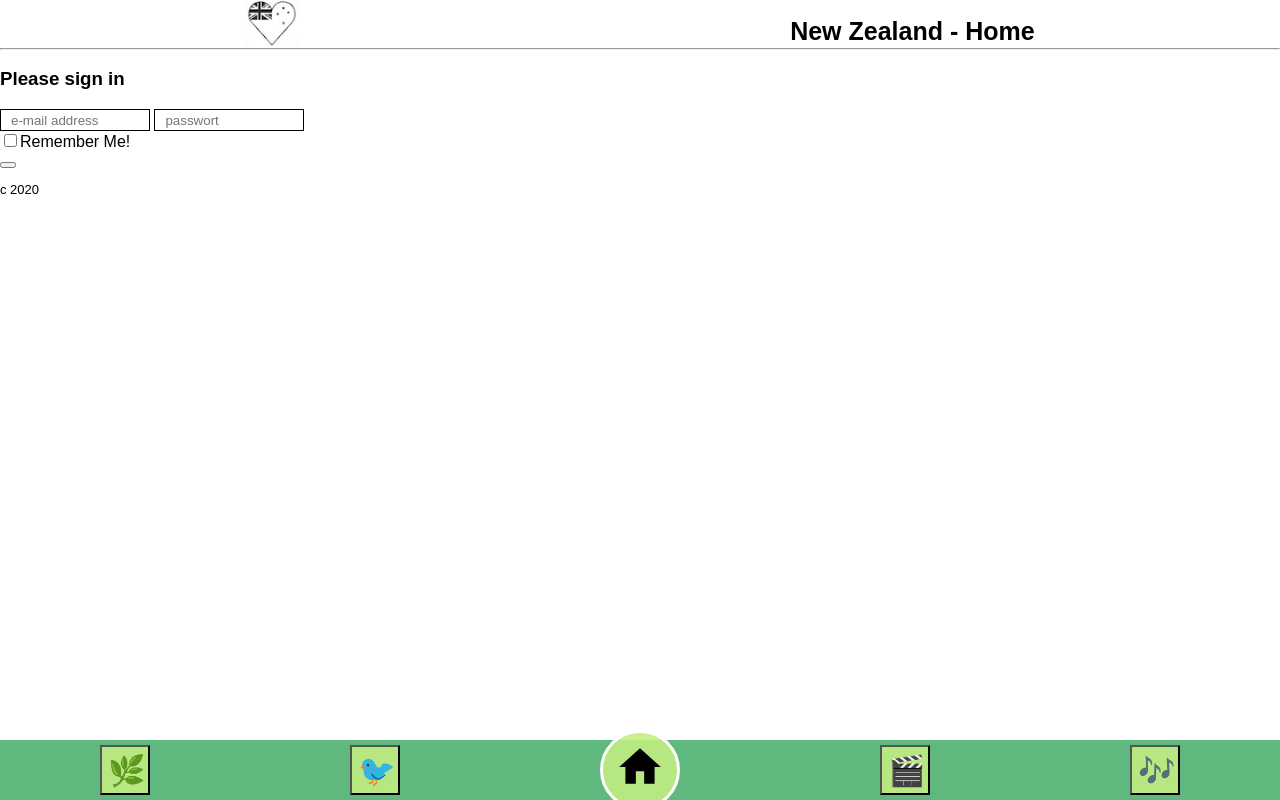
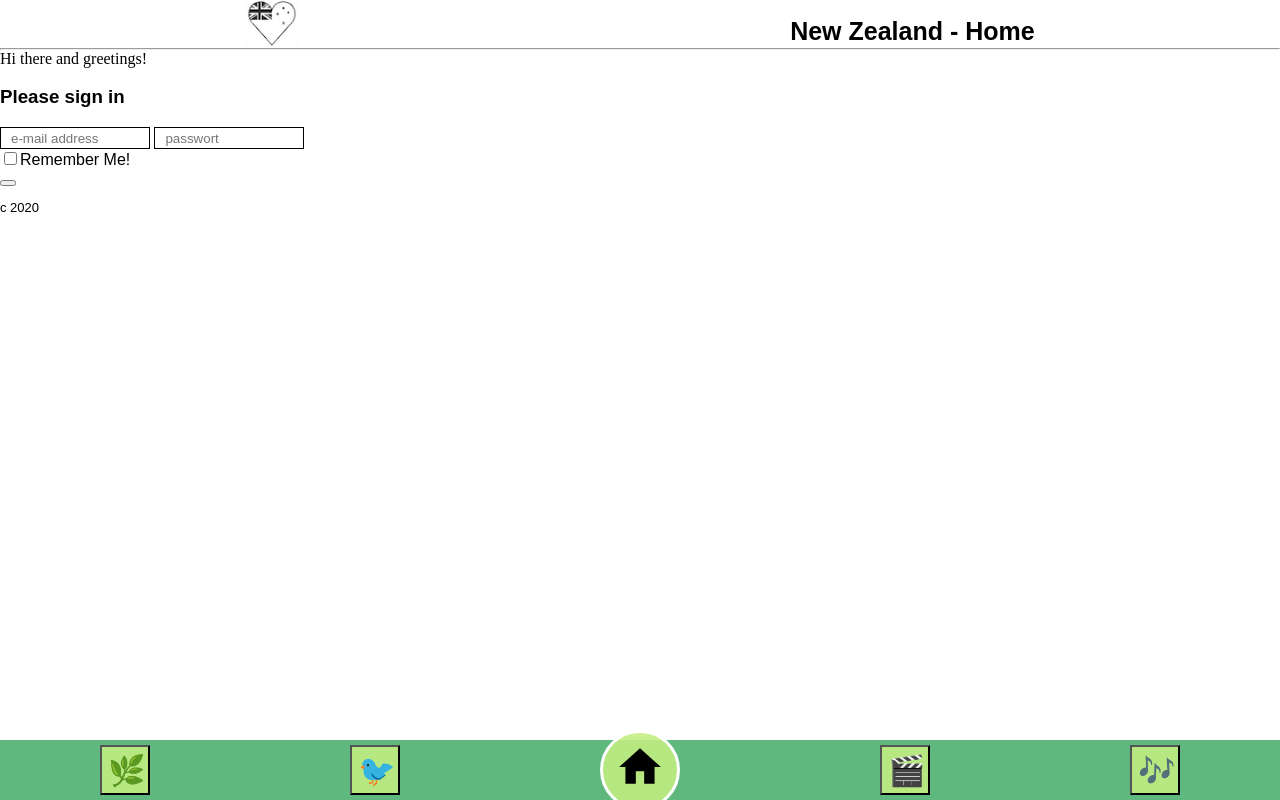
Before and after one commit to neuefische/newzeeland, a website: page index.html in a window 1280 px wide. Drawn offline with nearby package versions, Linux system fonts and the light colour scheme; files that its build step writes are made by us from their sources.

Commit message:
Correct movie and add js text

```diff
--- a/index.html
+++ b/index.html
@@ -39,8 +39,10 @@
         ><button class="btn-nav btn-nav__home btn-nav__active">
           <img id="btn-home" src="pictures/homebutton.svg" /></button
       ></a>
-      <a href="film.html"><button class="btn-nav">🎬</button></a>
+      <a href="movie.html"><button class="btn-nav">🎬</button></a>
       <a href="musik.html"><button class="btn-nav">🎶</button></a>
     </footer>
+
+    <script src="src/main.js" type="module"></script>
   </body>
 </html>
--- /dev/null
+++ b/src/main.js
@@ -0,0 +1,13 @@
+function addElement() {
+  // erstelle ein neues div Element
+  // und gib ihm etwas Inhalt
+  const newDiv = document.createElement("div");
+  const newContent = document.createTextNode("Hi there and greetings!");
+  newDiv.appendChild(newContent); // füge den Textknoten zum neu erstellten div hinzu.
+
+  // füge das neu erstellte Element und seinen Inhalt ins DOM ein
+
+  document.querySelector(".main").appendChild(newDiv);
+}
+
+addElement();
--- a/src/pages/home.scss
+++ b/src/pages/home.scss
@@ -12,8 +12,8 @@
 }
 
 .main {
-  width: 50%;
   display: flex;
+  flex-direction: column-reverse;
 }
 
 #copyright {
```
Also changed, not shown: fauna.html (+1 -1 lines), flora.html (+1 -1 lines), movie.html (+1 -1 lines), musik.html (+1 -1 lines).
